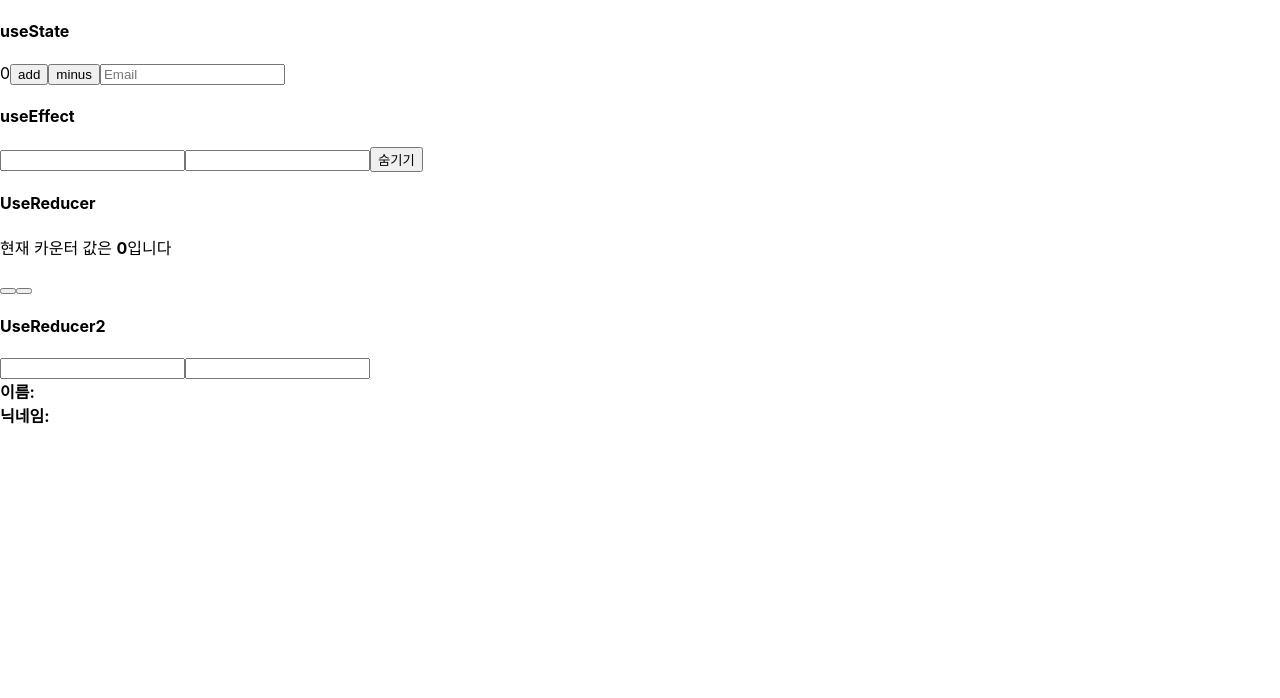
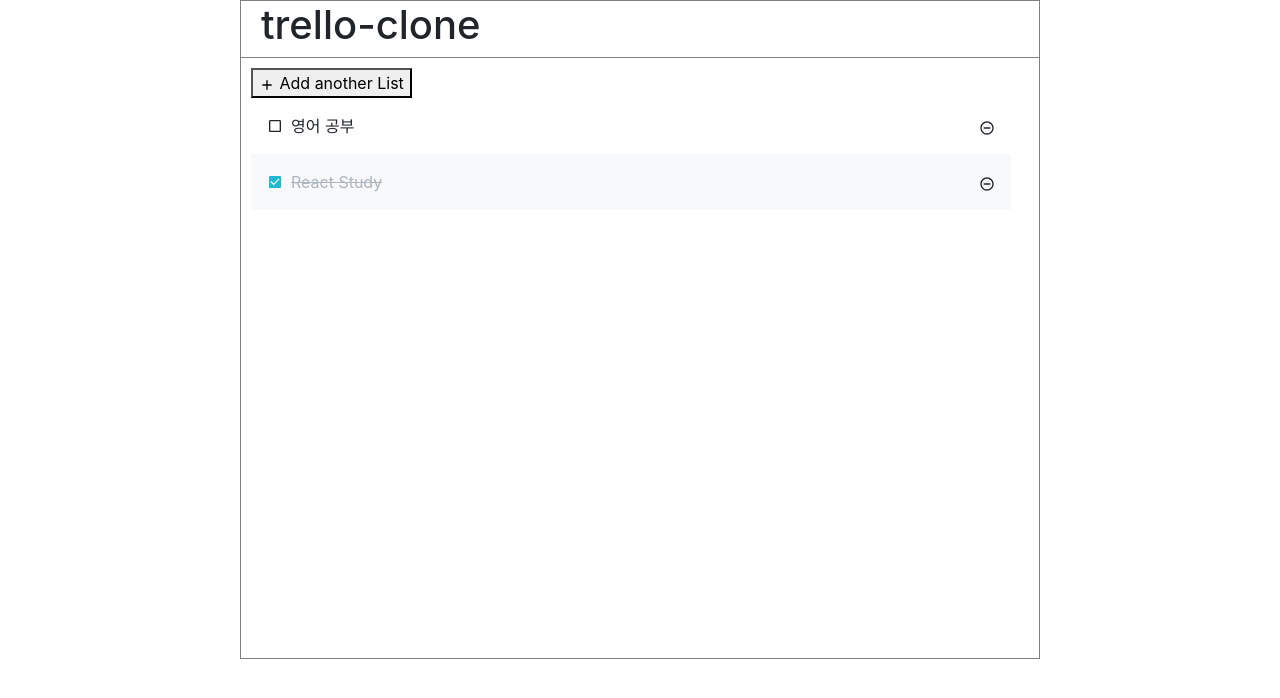
Before and after one commit to fireyw/react_hooks, a React (Create React App) app: page / in a window 1280 px wide. Shown: the top 698 px of the page. Built offline with nearby package versions, Linux system fonts and the light colour scheme.

Commit message:
clone coding;

```diff
--- a/src/App.js
+++ b/src/App.js
@@ -1,21 +1,26 @@
+import 'bootstrap/dist/css/bootstrap.min.css';
 import React, {useState} from "react";
-import UseState from './components/UseState';
-import UseEffect from './components/UseEffect';
-import UseReducer from './components/UseReducer';
-import UseReducer2 from './components/UseReducer2';
+// import UseState from './components/UseState';
+// import UseEffect from './components/UseEffect';
+// import UseReducer from './components/UseReducer';
+// import UseReducer2 from './components/UseReducer2';
+import Example from './components/Example';
+import Main from './components/Main';
 
 function App() {
 
     return (<>
         <div>
-            <h4>useState</h4>
+            <Main></Main>
+            {/* <Example></Example> */}
+            {/* <h4>useState</h4>
             <UseState/>
             <h4>useEffect</h4>
             <UseEffect/>
             <h4>UseReducer</h4>
             <UseReducer/>
             <h4>UseReducer2</h4>
-            <UseReducer2/>
+            <UseReducer2/> */}
         </div>
     </>)
 
--- /dev/null
+++ b/src/components/Example.js
@@ -0,0 +1,41 @@
+import 'bootstrap/dist/css/bootstrap.min.css';
+import React, { Component,useState } from 'react';
+import Alert from 'react-bootstrap/Alert';
+import { Button, Modal} from 'react-bootstrap';
+
+function Example() {
+    const [show, setShow] = useState(false);
+
+    const handleClose = () => setShow(false);
+    const handleShow = () => setShow(true);
+
+    return (
+      <>
+        <Button variant="primary" onClick={handleShow}>
+          Launch demo modal
+        </Button>
+   <Alert dismissible variant="danger">
+      <Alert.Heading>Oh snap! You got an error!</Alert.Heading>
+      <p>
+        Change this and that and try again.
+      </p>
+    </Alert>
+        <Modal show={show} onHide={handleClose}>
+          <Modal.Header closeButton>
+            <Modal.Title>Modal heading</Modal.Title>
+          </Modal.Header>
+          <Modal.Body>Woohoo, you're reading this text in a modal!</Modal.Body>
+          <Modal.Footer>
+            <Button variant="secondary" onClick={handleClose}>
+              Close
+            </Button>
+            <Button variant="primary" onClick={handleClose}>
+              Save Changes
+            </Button>
+          </Modal.Footer>
+        </Modal>
+      </>
+    )
+}
+
+export default Example;
--- /dev/null
+++ b/src/components/Main.js
@@ -0,0 +1,59 @@
+import React from "react";
+import styled, { css } from "styled-components";
+import { MdAdd } from "react-icons/md";
+import TodoList from "./TodoList";
+import { useState } from "react";
+
+const Body = styled.body`
+  display: flex;
+  align-items: center; /*(수직정렬)*/
+  justify-content: center; /*(수평 정렬)*/
+`;
+const Header = styled.header`
+  border-bottom: 1px solid gray;
+  padding-left: 20px;
+`;
+const Container = styled.div`
+  display: flex;
+  flex-direction: column;
+  width: 800px;
+  border: 1px solid gray;
+`;
+const Content = styled.section`
+  display: flex;
+  height: 600px;
+`;
+const Ma = styled.main`
+  padding: 10px;
+  width: 780px;
+`;
+
+function Main() {
+  const [todos, setTodos] = useState([
+    { id: 1, text: "영어 공부", checked: false },
+    { id: 2, text: "React Study", checked: true }
+  ]);
+  return (
+    <>
+      <Body>
+        <Container>
+          <Header>
+            <h1>trello-clone</h1>
+          </Header>
+          <Content>
+            <Ma>
+              <button type="submit">
+                <MdAdd /> Add another List
+              </button>
+              <div>
+                <TodoList todos={todos}></TodoList>
+              </div>
+            </Ma>
+          </Content>
+        </Container>
+      </Body>
+    </>
+  );
+}
+
+export default Main;
--- /dev/null
+++ b/src/components/TodoList.js
@@ -0,0 +1,14 @@
+import React from "react";
+import TodoListItem from "./TodoListItem";
+
+const TodoList = ({ todos }) => {
+  return (
+    <div>
+      {todos.map(todo => (
+        <TodoListItem todo={todo} key={todo.id} />
+      ))}
+    </div>
+  );
+};
+
+export default TodoList;
--- /dev/null
+++ b/src/components/TodoListItem.js
@@ -0,0 +1,58 @@
+import React from "react";
+import {
+  MdCheckBoxOutlineBlank,
+  MdCheckBox,
+  MdRemoveCircleOutline
+} from "react-icons/md";
+import cn from "classnames";
+import styled from "styled-components";
+
+const Container = styled.div`
+  display: flex;
+  padding: 1rem;
+  align-items: center;
+  &:nth-child(even) {
+    background: #f8f9fa;
+  }
+`;
+const CheckBox = styled.div`
+  display: flex;
+  flex: 1;
+  align-items: center;
+
+  &.checked {
+    svg {
+      color: #22b8cf;
+    }
+    .text {
+      color: #adb5bd;
+      text-decoration: line-through;
+    }
+  }
+  .text {
+    margin-left: 0.5rem;
+    flex: 1;
+  }
+`;
+// const TextBox = styled.div`
+//   display: flex;
+//   flex: 1;
+//   margin: auto;
+// `;
+
+const TodoListItem = ({ todo }) => {
+  const { text, checked } = todo;
+  return (
+    <Container>
+      <CheckBox className={cn("checkbox", { checked })}>
+        {checked ? <MdCheckBox /> : <MdCheckBoxOutlineBlank />}
+        <div className="text">{text}</div>
+      </CheckBox>
+      <div>
+        <MdRemoveCircleOutline />
+      </div>
+    </Container>
+  );
+};
+
+export default TodoListItem;
--- a/src/components/UseReducer.js
+++ b/src/components/UseReducer.js
@@ -18,8 +18,8 @@ function UseReducer() {
             <p>
                 현재 카운터 값은 <b>{state.value}</b>입니다
             </p>
-            <button onClick={()=>dispatch({type:'INCREMENT'})}> </button>
-            <button onClick={()=>dispatch({type:'DECREMENT'})}> </button>
+            <button onClick={()=>dispatch({type:'INCREMENT'})}>+1</button>
+            <button onClick={()=>dispatch({type:'DECREMENT'})}>-1</button>
         </div>
     )
 }
```
Also changed, not shown: package.json (+6 -1 lines), 2 other files (tests, documents, lock files or other folders).
